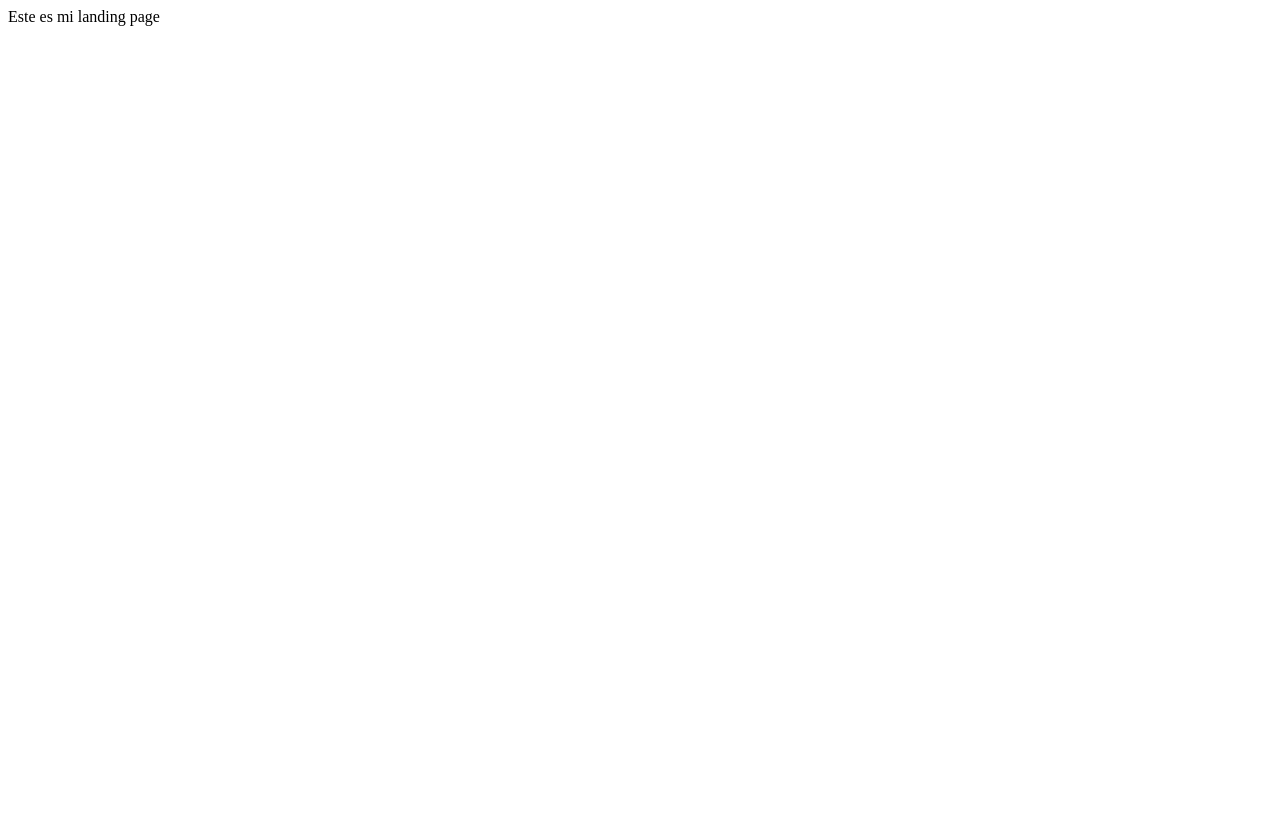
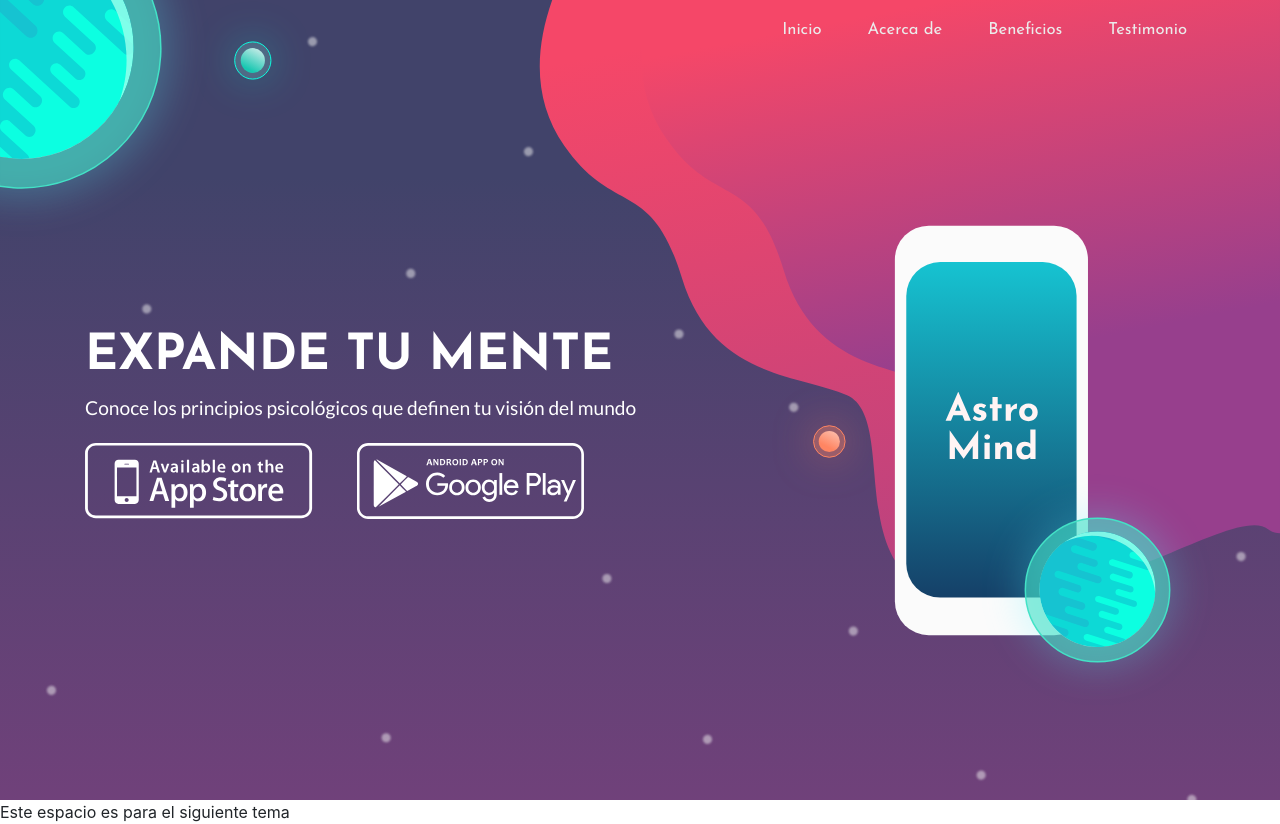
Before and after one commit to juanez1999/FinalIntegrado_2019-1, a plain HTML site: page LandingPage/Marian/index.html in a window 1280 px wide. Before the commit the page ends 800 px from the top, so only its background shows below. Drawn offline with nearby package versions, Linux system fonts and the light colour scheme.

Commit message:
Call to action resuelto
Movimiento del fondo y la primera pantalla del landing page listo

```diff
--- a/LandingPage/Marian/index.html
+++ b/LandingPage/Marian/index.html
@@ -4,9 +4,53 @@
   <meta charset="UTF-8">
   <meta name="viewport" content="width=device-width, initial-scale=1.0">
   <meta http-equiv="X-UA-Compatible" content="ie=edge">
+  <!-- Icono Favicon -->
+  <link rel="icon" type="image/png" href="./img/icon.png"/>
+  <!-- Css -->
+  <link rel="stylesheet" href="https://stackpath.bootstrapcdn.com/bootstrap/4.3.1/css/bootstrap.min.css" integrity="sha384-ggOyR0iXCbMQv3Xipma34MD+dH/1fQ784/j6cY/iJTQUOhcWr7x9JvoRxT2MZw1T" crossorigin="anonymous">
+  <!-- Fuentes de Google -->
+  <link href="https://fonts.googleapis.com/css?family=Josefin+Sans:400,700|Lato:400,700&display=swap" rel="stylesheet">
+  <link rel="stylesheet" type="text/css" href="./style.css">
+  <!-- Sripts -->
+  <script type="text/javascript">
+   window.onload = function() {
+     document.onmousemove = function(e) {
+       var x = -(e.clientX/20);
+       var y = -(e.clientY/20);
+       this.getElementById('prueba').style.backgroundPosition = x + 'px ' + y + 'px';
+     };
+   };
+  </script>
   <title>AstroMind</title>
 </head>
 <body>
-  Este es mi landing page
+    <div id="prueba">
+      <div class="fondoHome">
+        <div class="container">
+          <nav class="navbar-expand-sm navbar-dark sticky-top">
+            <ul class="navbar-nav justify-content-end navegacion">
+              <li class="nav-item"><a class="nav-link" href="#">Inicio</a></li>
+              <li class="nav-item"><a class="nav-link" href="#">Acerca de</a></li>
+              <li class="nav-item"><a class="nav-link" href="#">Beneficios</a></li>
+              <li class="nav-item"><a class="nav-link" href="#">Testimonio</a></li>
+            </ul>
+          </nav>
+          <div class="calltoaction">
+            <div class="titulo">
+              EXPANDE TU MENTE
+            </div>
+            <div class="subtitulo">
+              Conoce los principios psicológicos que definen tu visión del mundo
+            </div>
+            <div class="descargar">
+              <img src="./img/Descargar.svg" alt="Descargar la app">
+            </div>
+          </div>
+        </div>
+      </div>
+    </div>
+    <div class="acercade">
+      Este espacio es para el siguiente tema
+    </div>
 </body>
 </html>
--- /dev/null
+++ b/LandingPage/Marian/style.css
@@ -0,0 +1,72 @@
+*{
+  margin: 0;
+  padding: 0;
+}
+
+body, html {
+  height: 100%;
+}
+
+#prueba{
+  width: 100vw;
+  height: 100vh;
+  background-image: url("./img/fondoHome.svg");
+  background-repeat: no-repeat;
+  background-position: center;
+  background-size: auto;
+}
+
+.fondoHome{
+  height: 100%;
+  width: 100%;
+  background: url(./img/fondosuperior.svg) no-repeat center center fixed;
+  -webkit-background-size: cover;
+  -moz-background-size: cover;
+  -o-background-size: cover;
+  background-size: cover;
+}
+
+.navegacion{
+  padding: 10px 0px;
+  font-size: calc(0.8em + 0.3vw);
+}
+
+.navegacion li{
+  margin-left: 30px;
+}
+
+.navegacion li a{
+  font-family: 'Josefin Sans', sans-serif;
+  color: rgb(235, 235, 235) !important;
+
+}
+
+.navegacion li a:hover{
+  color: rgb(255, 255, 255) !important;
+}
+
+.calltoaction{
+  position: absolute;
+  top: 40%;
+  display: flex;
+  flex-direction: column;
+  align-items: left;
+}
+
+.titulo{
+  color: white;
+  font-family: 'Josefin Sans', sans-serif;
+  font-weight: 700;
+  font-size: calc(2.3rem + 1vw);
+}
+
+.subtitulo{
+  color: white;
+  font-family: 'Lato', sans-serif;
+  font-weight: 400;
+  font-size: calc(0.8rem + 0.5vw);
+}
+.descargar img{
+  margin: 20px auto;
+  width: 80%;
+}
```
Also changed, not shown: LandingPage/Marian/img/Descargar.svg (added), LandingPage/Marian/img/fondoHome.png (added), LandingPage/Marian/img/fondoHome.svg (added), LandingPage/Marian/img/fondosuperior.svg (added), LandingPage/Marian/img/icon.png (added).
